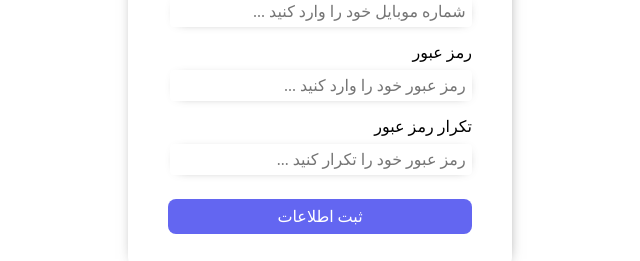
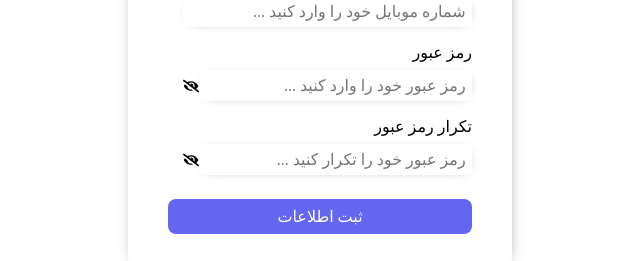
Before and after one commit to hoseinmdev/FormControl-React, a React (Create React App) app: page / in a window 1280 px wide. Shown: the part 278-539 px from the top of the page, without its empty margins (511-1151 px from the left). Built offline with nearby package versions, Linux system fonts and the light colour scheme.

Commit message:
feat: hide and unHide password icon add

```diff
--- a/src/components/common/Input/Input.jsx
+++ b/src/components/common/Input/Input.jsx
@@ -1,4 +1,6 @@
 import styles from "./input.module.css";
+import { FaEye, FaEyeSlash } from "react-icons/fa";
+import { useState } from "react";
 
 const Input = ({
   label,
@@ -6,25 +8,43 @@ const Input = ({
   name,
   type = "text",
   onChange,
+  onBlur,
   value,
   error,
+  touched,
 }) => {
-  // console.log(formik)
+  const [showPassword, setShowPassword] = useState(true);
+  const iconClicked = () => {
+    showPassword ? setShowPassword(false) : setShowPassword(true);
+  };
+  const renderIcon = () => {
+    if (type === "password")
+      return showPassword ? (
+        <FaEyeSlash className={styles.customStyle} onClick={iconClicked} />
+      ) : (
+        <FaEye className={styles.customStyle} onClick={iconClicked} />
+      );
+  };
   return (
     <>
       <label htmlFor={name} className={styles.inputControl}>
-        <div>
+        <div className={styles.ErrorControl}>
           <span>{label}</span>
-          <span className={styles.errorText}>{error && error}</span>
+          <span className={styles.errorText}>{error && touched && error}</span>
         </div>
+        <div className={styles.passwordControl}>
           <input
             id={name}
             placeholder={placeholder}
-          type={type}
+            type={showPassword ? "password" : "text"}
             name={name}
             onChange={onChange}
+            onBlur={onBlur}
             value={value}
+            style={{ width: type === "password" ? "90%" : "100%" }}
           />
+          {renderIcon()}
+        </div>
       </label>
     </>
   );
--- a/src/components/common/Input/input.module.css
+++ b/src/components/common/Input/input.module.css
@@ -6,13 +6,14 @@
   gap: 0.5rem;
   font-size: 1rem;
 }
-.inputControl div {
+
+.ErrorControl {
   display: flex;
   justify-content: center;
   align-items: center;
 }
 .inputControl input {
-  width: 95%;
+  width: 100%;
   outline: none;
   border: none;
   border-radius: 4px;
@@ -20,6 +21,18 @@
   padding: 0.4rem;
   font-size: 1rem;
 }
+.passwordControl {
+  display: flex;
+  justify-content: center;
+  align-items: center;
+}
+.customStyle{
+  cursor: pointer;
+  flex: 1;
+  /* position: absolute; */
+  /* margin-right: 15rem; */
+
+}
 .errorText {
   display: flex;
   justify-content: flex-end;
```
Lines whose indentation alone changed are shown as unchanged.
